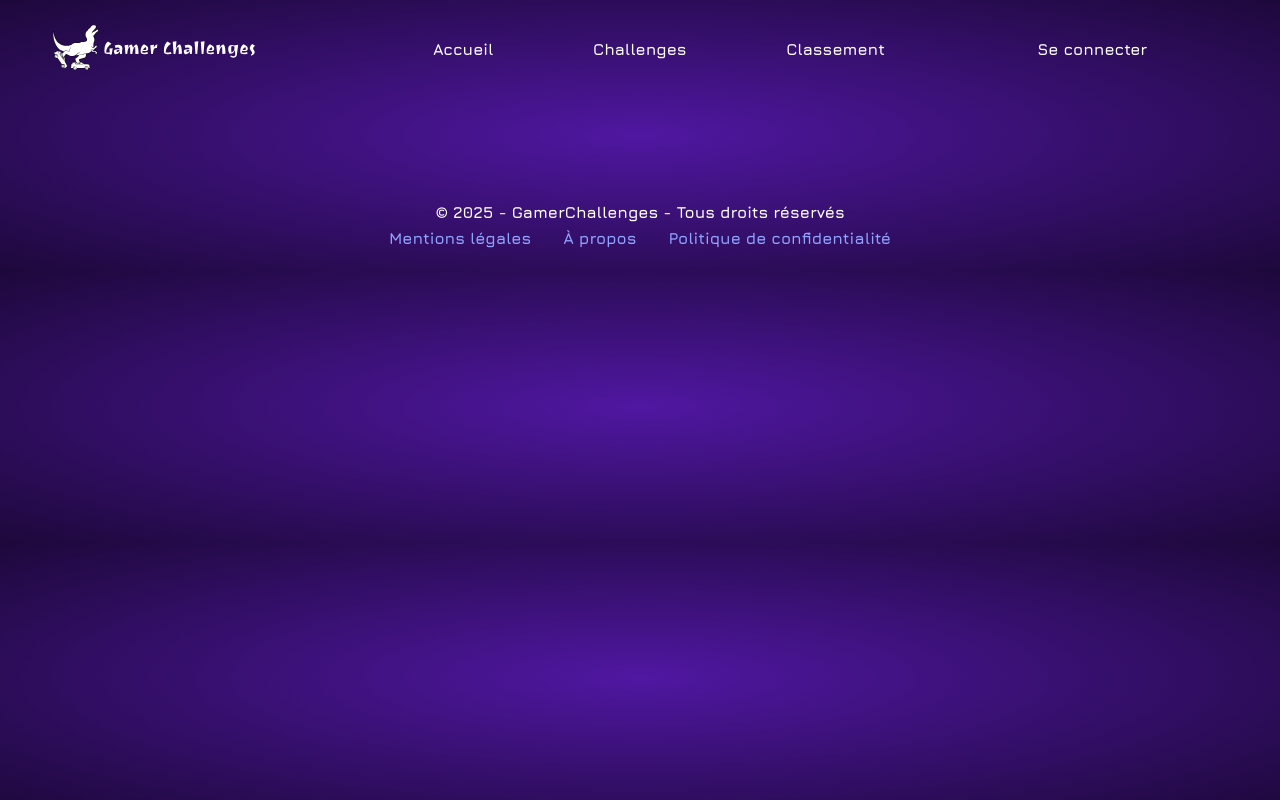
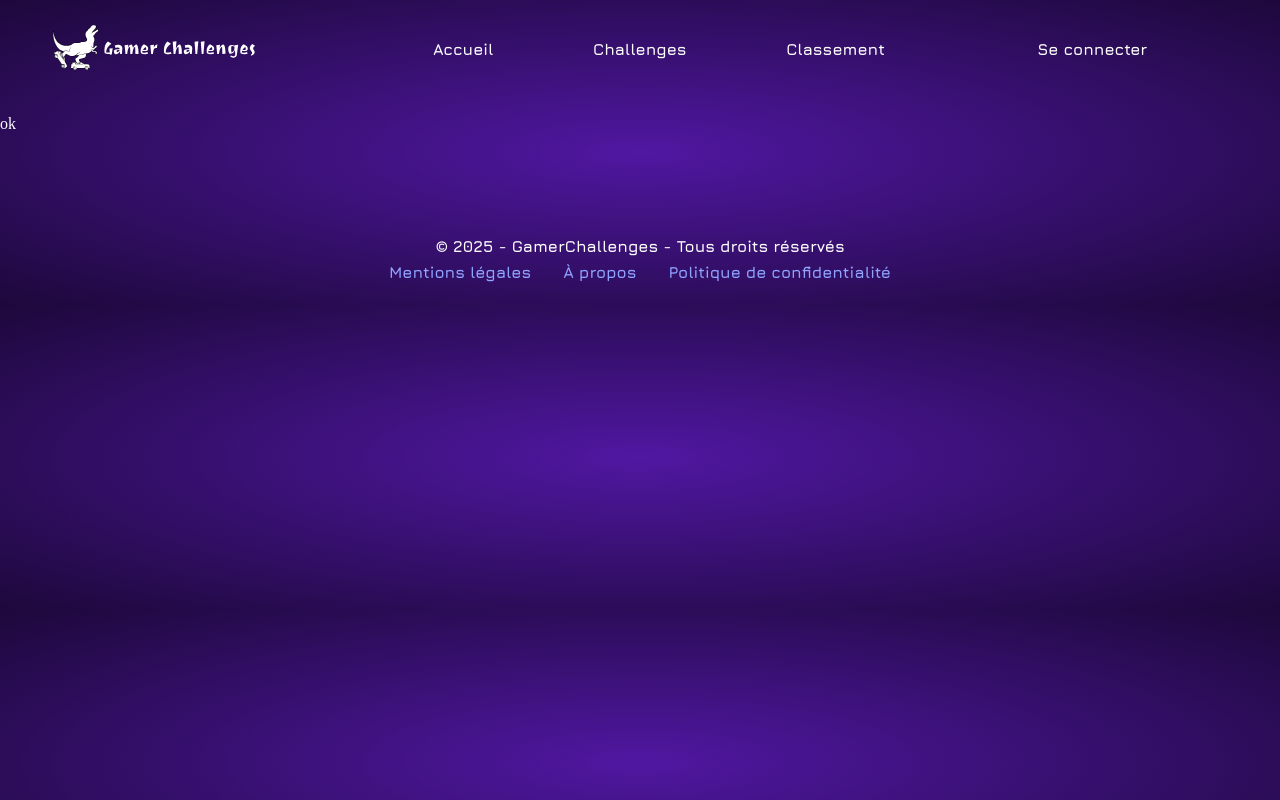
Before and after one commit to jeyakishandev/gamerchallenges-front, a React (Vite) app: page /a-propos in a window 1280 px wide. Built offline with nearby package versions, Linux system fonts and the light colour scheme; a web font is replaced by a local one.

Commit message:
set up file and route for 404 error

```diff
--- a/src/App.css
+++ b/src/App.css
@@ -19,6 +19,7 @@
 /**! - CONNECTION PAGE
 /* TODO: PROFILE
 /**! - FOOTER */
+/**! - 404NNotFound */
 
 /**! ============== COMMENTS BLOCK ================ */
 
--- a/src/App.tsx
+++ b/src/App.tsx
@@ -16,6 +16,7 @@ import Creation from "./pages/Creation";
 import RequireAuth from "./components/ProtectedRoute/RequireAuth";
 
 import Logout from "./pages/logout";
+import NotFound from "./pages/404NotFound";
 
 
 
@@ -40,7 +41,7 @@ function App() {
           <Creation />
           </RequireAuth>
         } />
-
+       <Route path="*" element={<NotFound />} />
 
 
       </Routes>
--- /dev/null
+++ b/src/pages/404NotFound.tsx
@@ -0,0 +1,8 @@
+export default function NotFound() {
+
+    return (
+        <>
+        <p>ok</p>
+        </>
+    )
+}
```
